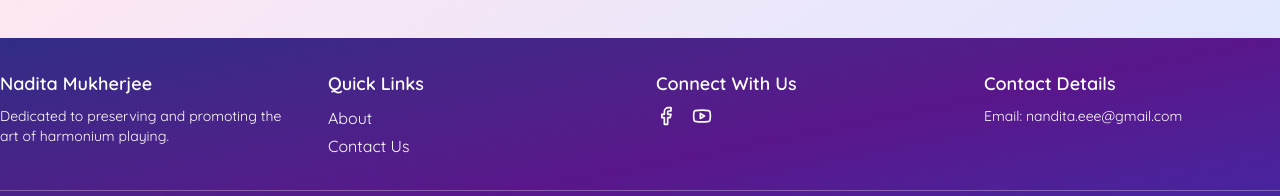
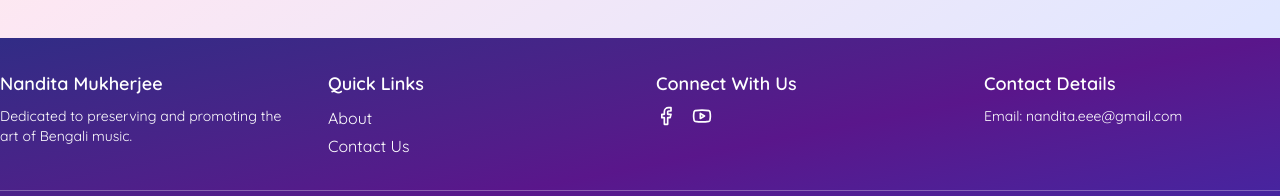
Before and after one commit to karthiknish/nandita-mukherjee, a Next.js app: page /privacy in a window 1280 px wide. Shown: the part 900-1096 px from the top of the page. Built offline with nearby package versions, Linux system fonts and the light colour scheme.

Commit message:
Replace gallery image; update hero subtitle to "Musical Artist"; fix footer name and description to reference Bengali music

```diff
--- a/src/app/page.js
+++ b/src/app/page.js
@@ -103,7 +103,7 @@ function HeroSection() {
               className="w-60 h-60 md:w-72 md:h-72 lg:w-80 lg:h-80 rounded-full object-cover shadow-xl group-hover:shadow-2xl border-4 border-white/60 ring-2 ring-purple-300 group-hover:ring-purple-500 transition-all duration-300 transform group-hover:scale-105"
             />
             <span className="absolute -bottom-4 left-1/2 -translate-x-1/2 bg-gradient-to-r from-purple-600 to-indigo-600 text-white px-6 py-2 rounded-full text-sm font-medium shadow-lg group-hover:from-purple-700 group-hover:to-indigo-700 transform group-hover:scale-105 transition-all duration-300 tracking-wider">
-              Musical Maestro
+              Musical Artist
             </span>
           </div>
           <motion.div
--- a/src/components/Footer.js
+++ b/src/components/Footer.js
@@ -7,9 +7,9 @@ export default function Footer() {
     <footer className="bg-gradient-to-br from-indigo-900 via-purple-900 to-indigo-800 text-white py-8 ">
       <div className="container mx-auto grid grid-cols-1 md:grid-cols-4 gap-8 text-center md:text-left">
         <div>
-          <h3 className="font-semibold text-lg mb-2">Nadita Mukherjee</h3>
+          <h3 className="font-semibold text-lg mb-2">Nandita Mukherjee</h3>
           <p className="text-sm">
-            Dedicated to preserving and promoting the art of harmonium playing.
+            Dedicated to preserving and promoting the art of Bengali music.
           </p>
         </div>
         <div>
```
Also changed, not shown: public/gallery1.jpeg.
